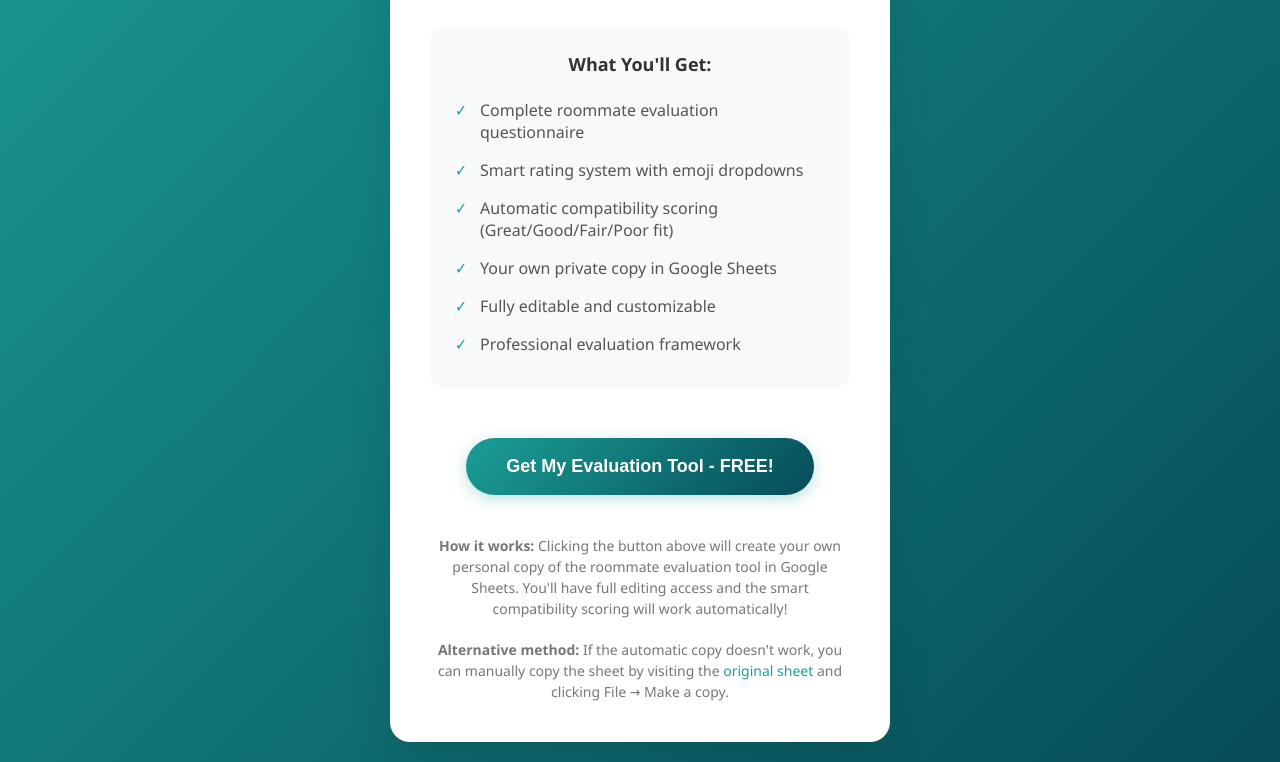
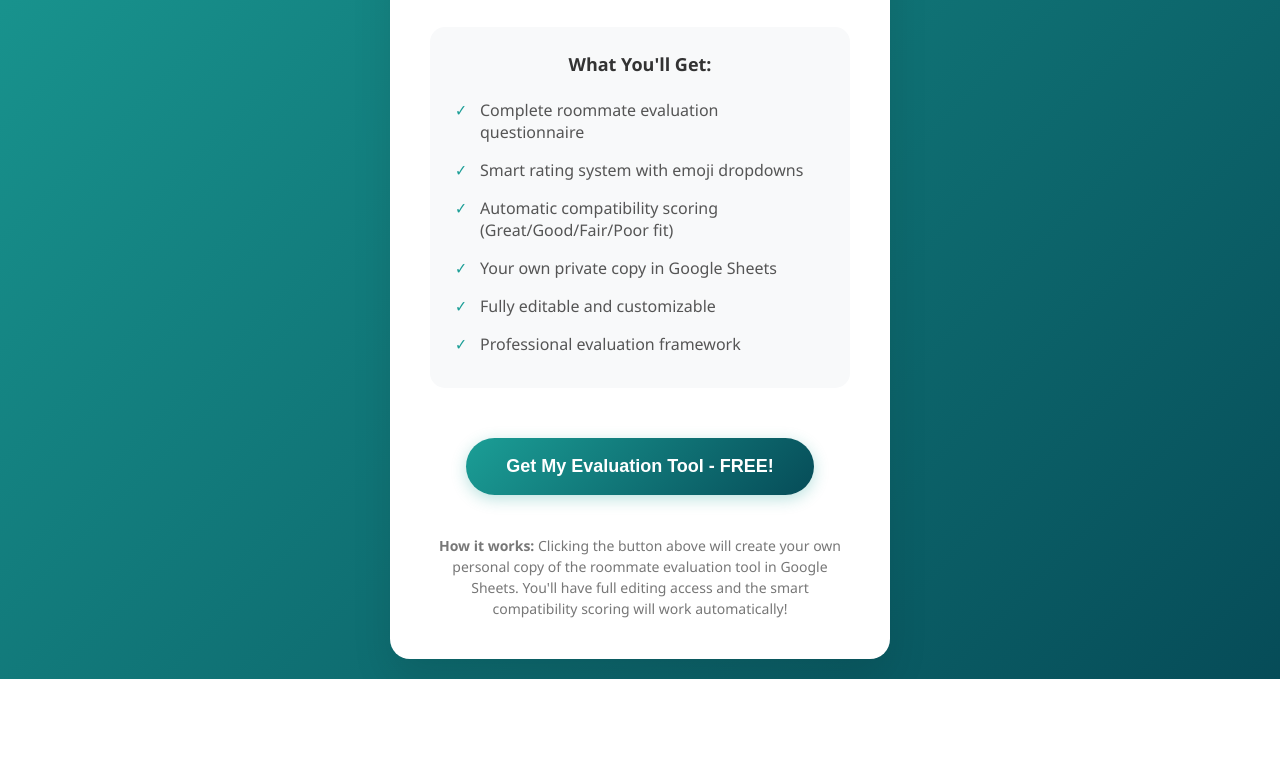
Before and after one commit to devmjones/RoommateEvalSheet, a plain HTML site: page index.html in a window 1280 px wide. Shown: the part 321-1083 px from the top of the page. After the commit the page ends 1000 px from the top, so only its background shows below. Drawn offline with Linux system fonts and the light colour scheme.

Commit message:
Update index.html

```diff
--- a/index.html
+++ b/index.html
@@ -243,10 +243,6 @@
         <p class="info-text">
             <strong>How it works:</strong> Clicking the button above will create your own personal copy of the roommate evaluation tool in Google Sheets. You'll have full editing access and the smart compatibility scoring will work automatically!
         </p>
-
-        <p class="info-text">
-            <strong>Alternative method:</strong> If the automatic copy doesn't work, you can manually copy the sheet by visiting the <a href="https://docs.google.com/spreadsheets/d/1am0IWDX_r2OfzthkkrxQvF_Dlm9JV74j/edit?usp=sharing" target="_blank">original sheet</a> and clicking File → Make a copy.
-        </p>
     </div>
 
     <script>
```
